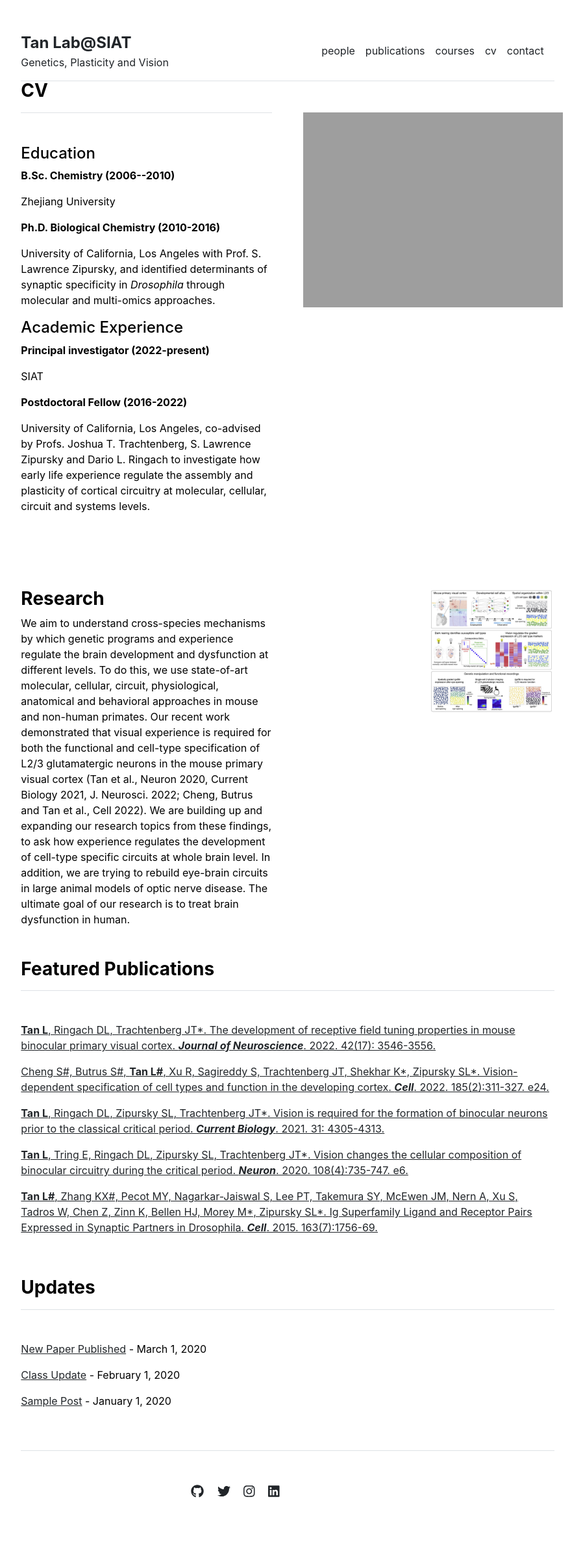
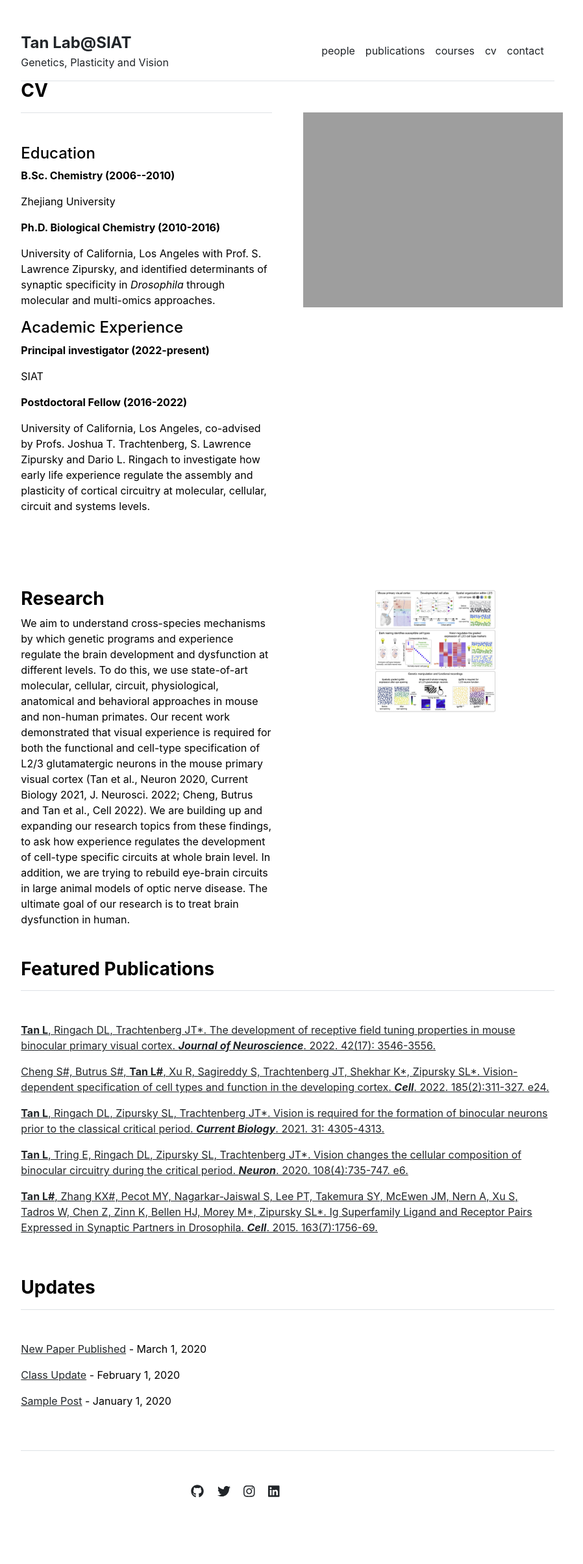
Before and after one commit to Tan-Lab-SIAT/lab-homepage, a Jekyll site: the page built from index.md, in a window 1280 px wide. Shown: the whole page at 65% size, without its empty margins (197-1095 px from the left). Built offline with Jekyll 4.4.1, drawn with Linux system fonts in a browser that asks for light colours.

Commit message:
Update home.html

```diff
--- a/_layouts/home.html
+++ b/_layouts/home.html
@@ -33,8 +33,8 @@ layout: default
     cell-type specific circuits at whole brain level. In addition, we are trying to rebuild eye-brain circuits in large
     animal models of optic nerve disease. The ultimate goal of our research is to treat brain dysfunction in human.' }}
   </div>
-  <div class="col-md-6 text-end">
-    <img src="{{ site.github.url }}/assets/img/cell_graph.jpg" alt="Home" width="50%" style="display: inline-block;">
+  <div class="col-md-6 text-center">
+    <img src="{{ site.github.url }}/assets/img/cell_graph.jpg" alt="Home" width="50%" style="display: inline-block; margin-left: 20px;">
   </div>
 </div>
 
```
